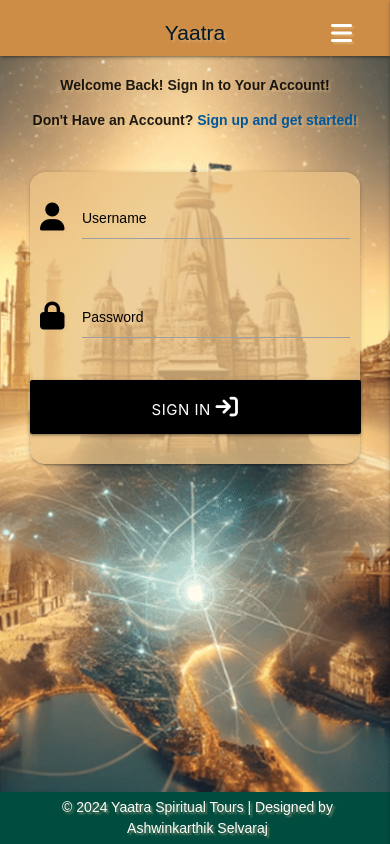
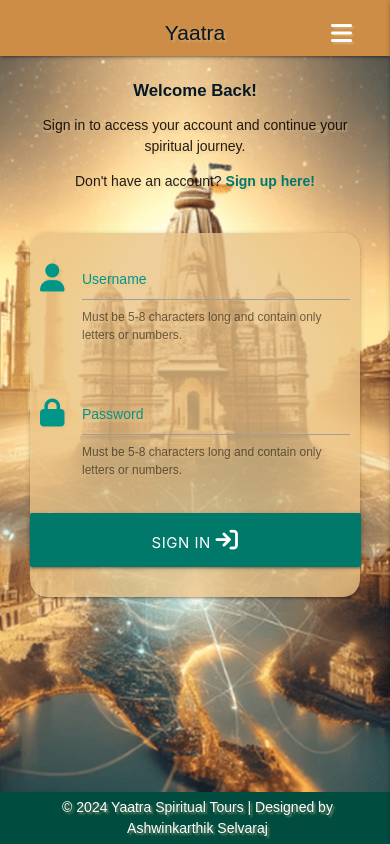
Before and after one commit to ashwinsel/Milestone-Project-3-Yatra, a Flask app: page /login in a window 390 px wide. Run offline with Flask 3, Linux system fonts and the light colour scheme; some libraries are stand-ins or nearby versions; some web fonts are replaced.

Commit message:
Enhanced Header, Input Fields, and Accessibility
### Header Section
- Simplified the welcome message to include a clear call to action for better user engagement.
- Improved spacing and alignment for a cleaner and more visually appealing appearance.

### Input Fields
- Applied  styling to input labels and icons to align with the app's overall theme.
- Added  attributes to input fields to enhance accessibility for screen readers.

### Button
- Styled the button with  for consistency with other templates.
- Ensured the button spans the full width () to improve usability on smaller screens.

### Responsive Adjustments
- Used  for all inputs and buttons to ensure a responsive layout that adapts seamlessly to mobile devices.

### Helper Text
- Added  to provide users with clear guidance on acceptable input formats.
- Incorporated  and  attributes from Materialize to display real-time validation messages.

### Accessibility
- Leveraged  attributes to complement helper text, ensuring compatibility with screen readers.

### Validation Feedback
- Enabled real-time feedback for users via  and  attributes, improving input validation clarity.

```diff
--- a/templates/login.html
+++ b/templates/login.html
@@ -1,19 +1,14 @@
 {% extends "base.html" %}
 
 {% block header %}
-<!-- ** PAGE BANNER ** -->
-<section>
+<section class="container">
     <div class="row">
-        <div class="col s12">
-            <p class="center-align">
-                <b>Welcome Back!</b>
-                <b>Sign In to Your Account!</b>
-            </p>
-            <p class="center-align">
-                <b>Don't Have an Account?</b>
-                <a href="{{ url_for('register') }}" class="light-blue-text text-darken-4">
-                    <b>Sign up and get started!</b>
-                </a>
+        <div class="col s12 center-align">
+            <h4 class="banner-text">Welcome Back!</h4>
+            <p>Sign in to access your account and continue your spiritual journey.</p>
+            <p>
+                <span>Don't have an account?</span>
+                <a href="{{ url_for('register') }}" class="teal-text text-darken-2"><b>Sign up here!</b></a>
             </p>
         </div>
     </div>
@@ -25,28 +20,39 @@
     <div class="row">
         <form class="col s12 m8 offset-m2" method="POST" action="{{ url_for('login') }}">
             <div class="card-panel">
-                <!-- Username -->
+
+                <!-- Username Field -->
                 <div class="row">
                     <div class="input-field col s12">
-                        <i class="fa-solid fa-user prefix black-text"></i>
-                        <input id="username" name="username" type="text" minlength="5" maxlength="8" pattern="^[a-zA-Z0-9]{5,8}$" class="validate" required>
-                        <label for="username" class="black-text">Username</label>
+                        <i class="fa-solid fa-user prefix teal-text"></i>
+                        <input id="username" name="username" type="text"
+                               minlength="5" maxlength="8" pattern="^[a-zA-Z0-9]{5,8}$"
+                               class="validate" required aria-label="Enter your username (5-8 alphanumeric characters)">
+                        <label for="username" class="teal-text">Username</label>
+                        <span class="helper-text" data-error="Invalid username" data-success="Valid username">
+                            Must be 5-8 characters long and contain only letters or numbers.
+                        </span>
                     </div>
                 </div>
 
-                <!-- Password -->
+                <!-- Password Field -->
                 <div class="row">
                     <div class="input-field col s12">
-                        <i class="fa-solid fa-lock prefix black-text"></i>
-                        <input id="password" name="password" type="password" minlength="5" maxlength="8" pattern="^[a-zA-Z0-9]{5,8}$" class="validate" required>
-                        <label for="password" class="black-text">Password</label>
+                        <i class="fa-solid fa-lock prefix teal-text"></i>
+                        <input id="password" name="password" type="password"
+                               minlength="5" maxlength="8" pattern="^[a-zA-Z0-9]{5,8}$"
+                               class="validate" required aria-label="Enter your password (5-8 alphanumeric characters)">
+                        <label for="password" class="teal-text">Password</label>
+                        <span class="helper-text" data-error="Invalid password" data-success="Valid password">
+                            Must be 5-8 characters long and contain only letters or numbers.
+                        </span>
                     </div>
                 </div>
 
                 <!-- Login Button -->
                 <div class="row">
-                    <button type="submit" class="col s12 btn-large black white-text">
-                        Sign in <i class="fa-solid fa-arrow-right-to-bracket"></i>
+                    <button type="submit" class="col s12 btn-large teal darken-2 white-text">
+                        Sign In <i class="fa-solid fa-arrow-right-to-bracket"></i>
                     </button>
                 </div>
             </div>
```
